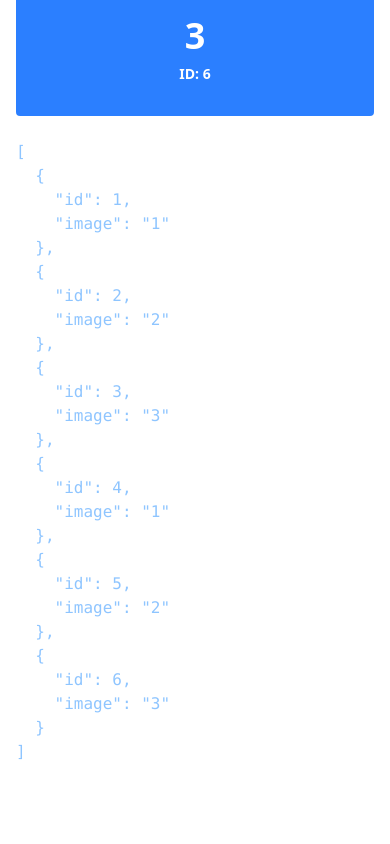
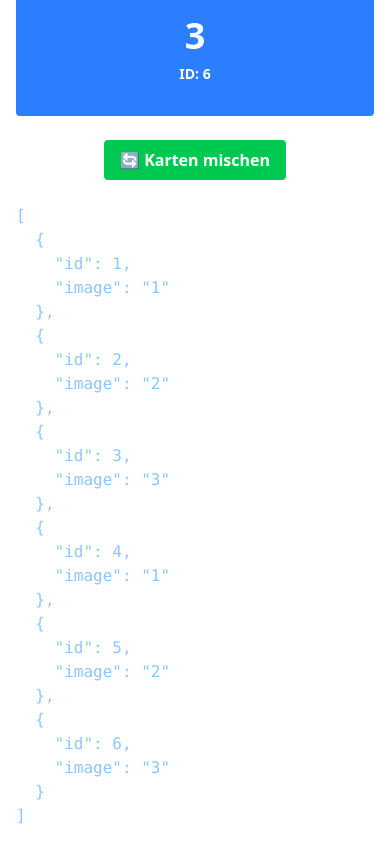
Before and after one commit to mw-codes/new-advanced-memory, a React (Vite) app: page / in a window 390 px wide. Shown: the part 936-1780 px from the top of the page. Before the commit the page ends 1716 px from the top, so only its background shows below. Built offline with nearby package versions, Linux system fonts and the light colour scheme.

Commit message:
first grid 2x3 with 6x1  mobile view

```diff
--- a/src/App.jsx
+++ b/src/App.jsx
@@ -13,6 +13,12 @@ const App = () => {
 
   // useState INNERHALB der Komponente definieren
   const [cards, setCards] = useState([]);
+  //Funktion Karten mischen
+  const shuffleCards = () => {
+    const shuffled = memoryCards.sort(() => Math.random() - 0.5);
+    setCards([...shuffled]); // Neues Array erstellen
+    console.log("Karten wurden gemischt!");
+  };
 
   // Test: Karten setzen
   useEffect(() => {
@@ -37,6 +43,15 @@ const App = () => {
           </div>
         ))}
       </div>
+      {/* Button Karten mischen */}
+      <div className="text-center mb-6">
+        <button
+          className="bg-green-500 hover:bg-green-700 text-white font-bold py-2 px-4 rounded"
+          onClick={shuffleCards}
+        >
+          🔄 Karten mischen
+        </button>
+      </div>
       {/* DEBUG: Cards-Array als formatiertes JSON anzeigen */}
       <pre className="text-blue-300">{JSON.stringify(cards, null, 2)}</pre>
     </div>
```
